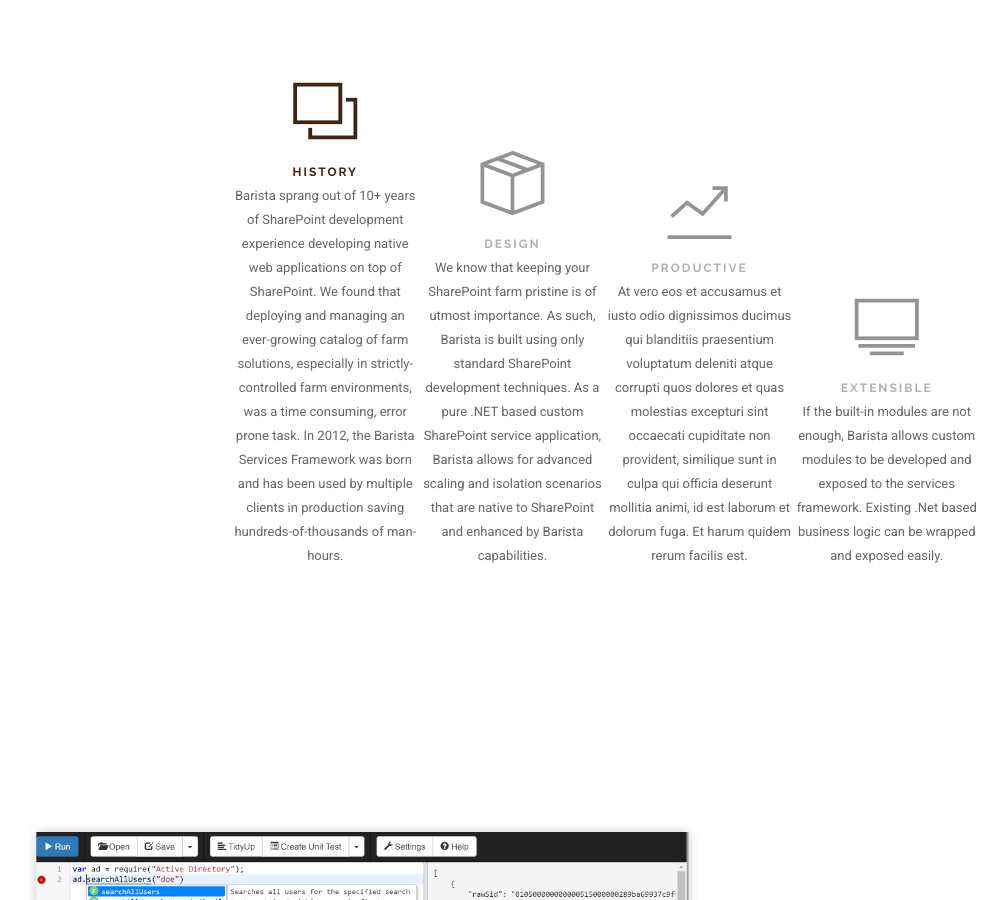
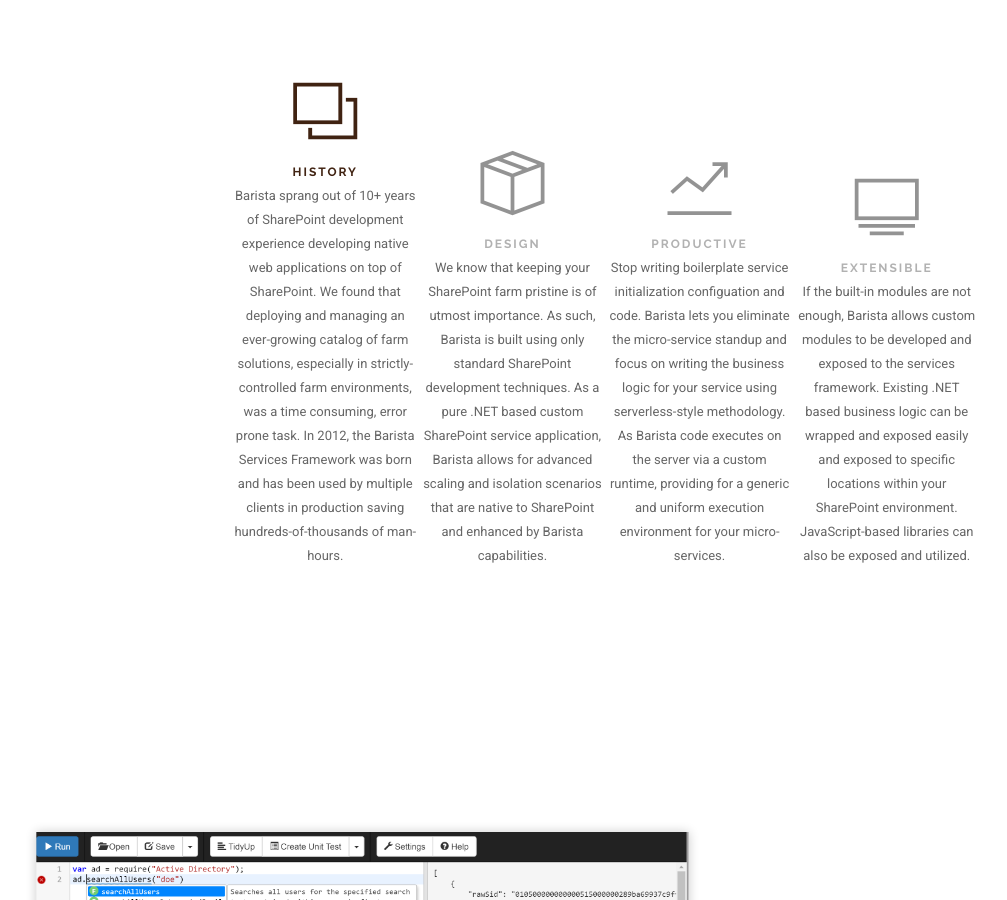
Before and after one commit to BaristaLabs/BaristaLabs.github.io, a Jekyll site: the page built from index.html, in a window 1280 px wide and 900 px high, scrolled down 1754 px. Shown: the whole window, without its empty margins (34-1041 px from the left). Built offline with Jekyll 4.4.1, drawn with Linux system fonts in a browser that asks for light colours.

Commit message:
Refine Copy

```diff
--- a/index.html
+++ b/index.html
@@ -131,9 +131,9 @@
               </div>
               <div class="tab-content">
                 <p>
-                  At vero eos et accusamus et iusto odio dignissimos ducimus qui blanditiis praesentium voluptatum deleniti atque corrupti
-                  quos dolores et quas molestias excepturi sint occaecati cupiditate non provident, similique sunt in culpa
-                  qui officia deserunt mollitia animi, id est laborum et dolorum fuga. Et harum quidem rerum facilis est.
+                  Stop writing boilerplate service initialization configuation and code. Barista lets you eliminate the micro-service standup
+                  and focus on writing the business logic for your service using serverless-style methodology. As Barista code executes on
+                  the server via a custom runtime, providing for a generic and uniform execution environment for your micro-services.
                 </p>
               </div>
             </li>
@@ -144,7 +144,8 @@
               </div>
               <div class="tab-content">
                 <p>If the built-in modules are not enough, Barista allows custom modules to be developed and exposed to the
-                  services framework. Existing .Net based business logic can be wrapped and exposed easily.</p>
+                  services framework. Existing .NET based business logic can be wrapped and exposed easily and exposed to specific locations
+                  within your SharePoint environment. JavaScript-based libraries can also be exposed and utilized.</p>
               </div>
             </li>
           </ul>
```
